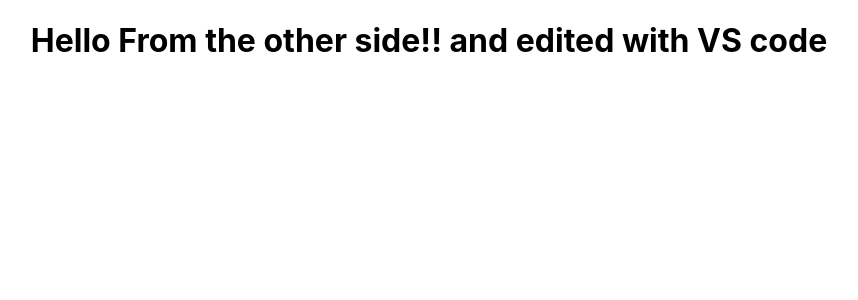
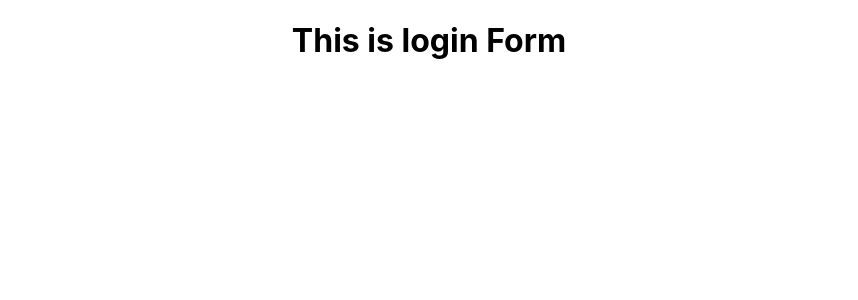
Before and after one commit to DhruboSaeed/deploy, a React (Create React App) app: page / in a window 1280 px wide. Shown: the top 300 px of the page, without its empty margins (211-1069 px from the left). Built offline with nearby package versions, Linux system fonts and the light colour scheme.

Commit message:
adding login page

```diff
--- a/src/App.js
+++ b/src/App.js
@@ -1,11 +1,17 @@
-import './App.css';
-import Home from './components/Home';
+import React from "react";
+import { BrowserRouter as Router, Route, Routes } from "react-router-dom";
+import "./App.css";
+import Login from "./components/Login/Login";
 
 function App() {
   return (
-    <div className="App">
-      <Home/>
-    </div>
+    <Router>
+      <div className="App">
+        <Routes>
+          <Route exact path="/" element={<Login />} />
+        </Routes>
+      </div>
+    </Router>
   );
 }
 
--- a/src/components/Home.js
+++ /dev/null
@@ -1,12 +0,0 @@
-import React from 'react'
-
-function Home() {
-    return (
-        <div>
-            <h1>Hello From the other side!!
-                and edited with VS code </h1>
-        </div>
-    )
-}
-
-export default Home
--- /dev/null
+++ b/src/components/Login/Login.js
@@ -0,0 +1,9 @@
+import React from 'react'
+
+export default function login() {
+    return (
+        <div>
+            <h1>This is login Form</h1>
+        </div>
+    )
+}
```
Also changed, not shown: package.json (+8 -0 lines), src/components/Utility.js (added, +12 -0 lines), src/components/Login/login.css (added), 1 other file (tests, documents, lock files or other folders).
